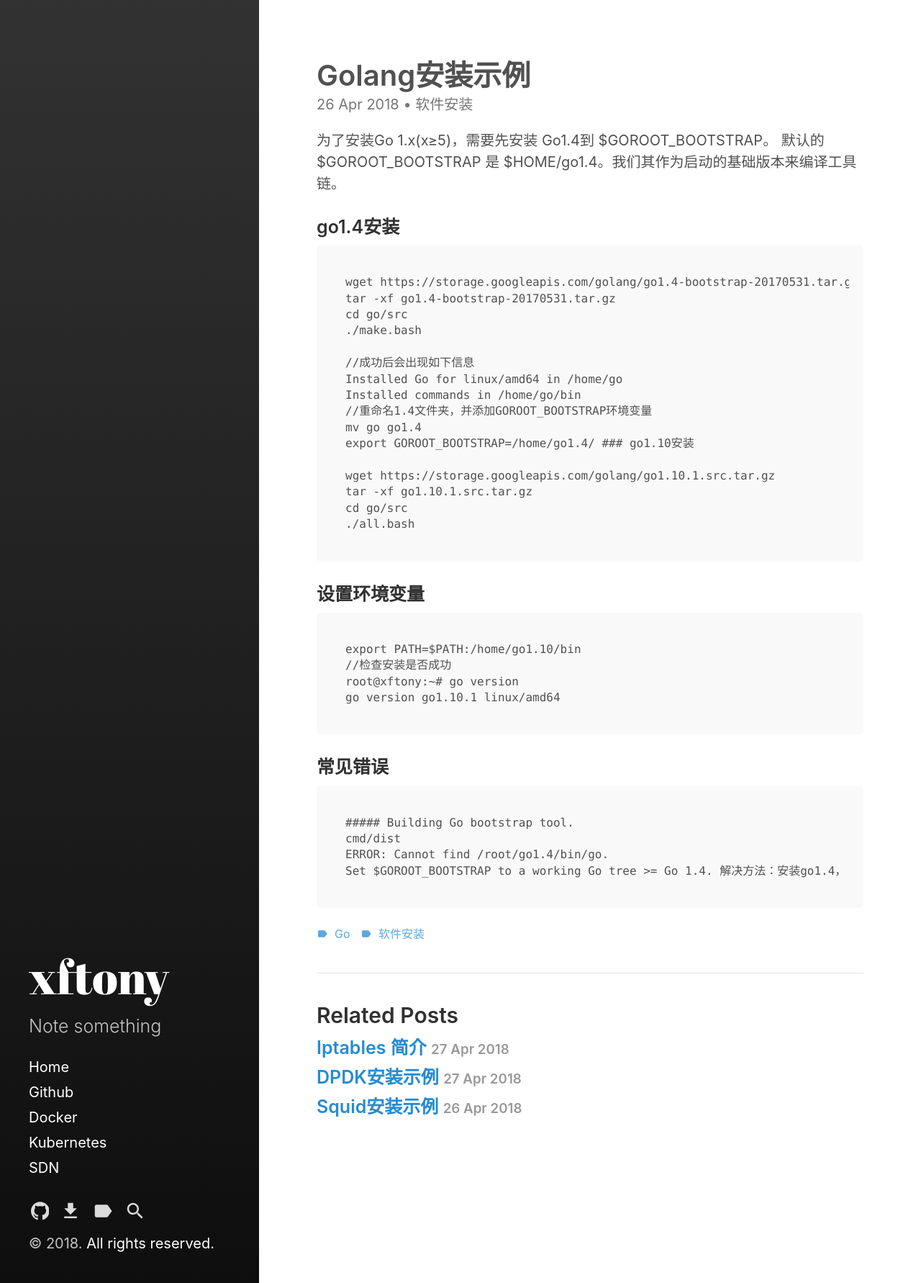
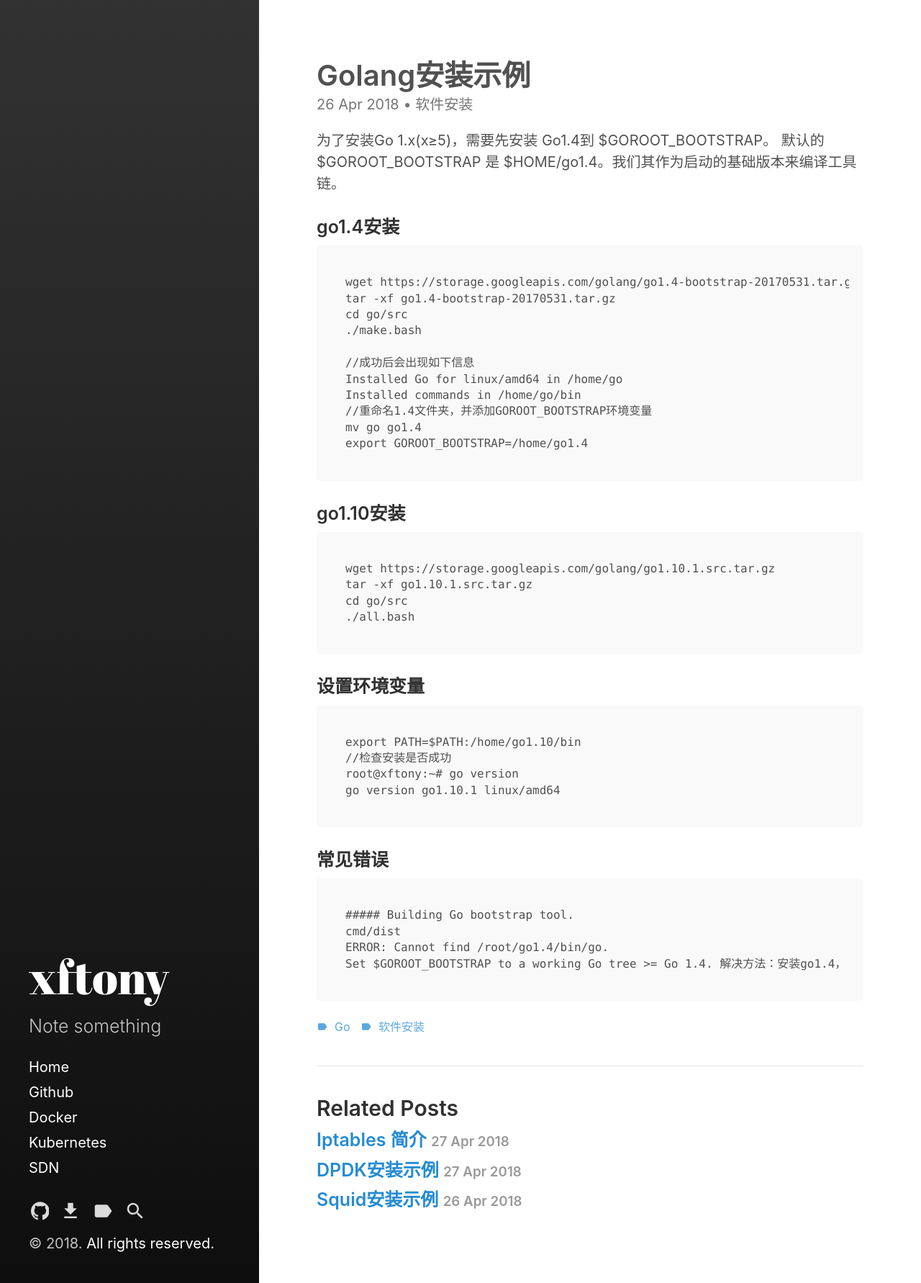
Before and after one commit to srl11/srl11.github.io, a Jekyll site: the page built from _posts/2018-04-26-golang安装.md, in a window 1280 px wide. Shown: the whole page at 72% size. Built offline with Jekyll 4.4.1, drawn with Linux system fonts in a browser that asks for light colours; comment, search, counter and statistics services are not loaded.

Commit message:
modify wrong format

```diff
--- a/_posts/2018-04-26-golang安装.md
+++ b/_posts/2018-04-26-golang安装.md
@@ -21,7 +21,8 @@ tags:
 	Installed commands in /home/go/bin
     //重命名1.4文件夹，并添加GOROOT_BOOTSTRAP环境变量
 	mv go go1.4
-	export GOROOT_BOOTSTRAP=/home/go1.4/
+	export GOROOT_BOOTSTRAP=/home/go1.4
+
 ### go1.10安装
 
 	wget https://storage.googleapis.com/golang/go1.10.1.src.tar.gz
```
Also changed, not shown: _posts/2018-04-10-docker安装.md (line endings or trailing spaces).
